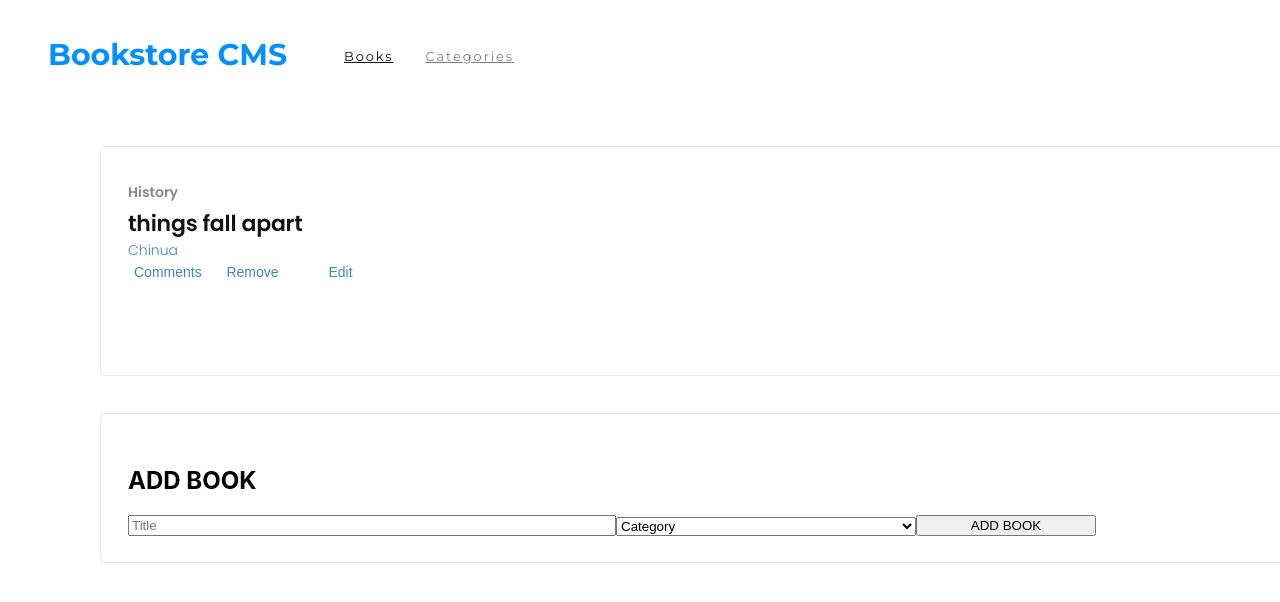
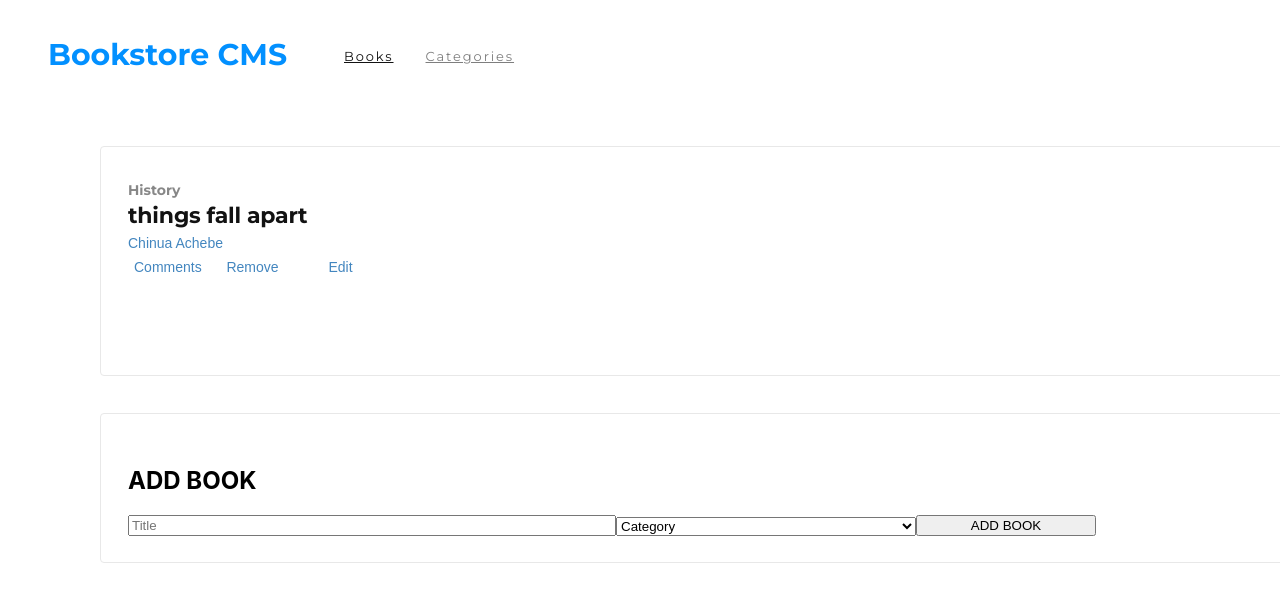
Before and after one commit to HanningtoneM/Book-store, a React (Create React App) app: page / in a window 1280 px wide. Shown: the top 602 px of the page. Built offline with nearby package versions, Linux system fonts and the light colour scheme.

Commit message:
Import useDispathc to book.js

```diff
--- a/src/components/Book.css
+++ b/src/components/Book.css
@@ -1,6 +1,6 @@
-@import url('https://fonts.googleapis.com/css2?family=Poppins:wght@200;300;400;500;600&display=swap');
+@import url(https://fonts.googleapis.com/css?family=Roboto+Slab:100,200,300,regular,500,600,700,800,900);
 
-.bookList {
+.Lesson-Panel {
   width: 75rem;
   height: 10.625rem;
   margin: 2.313rem 6.25rem 0;
@@ -8,14 +8,14 @@
   border-radius: 4px;
   border: solid 1px #e8e8e8;
   background-color: #fff;
-  font-family: 'Poppins', sans-serif;
 }
 
-.gen {
+.School-of {
   width: 3.063rem;
   height: 1.125rem;
   margin: 0 2.438rem 0 0;
   opacity: 0.5;
+  font-family: Montserrat, sans-serif;
   font-size: 0.875rem;
   font-weight: bold;
   font-stretch: normal;
@@ -29,6 +29,7 @@
   width: 12.313rem;
   height: 1.813rem;
   margin: 0.188rem 20.188rem 0 0;
+  font-family: RobotoSlab, Montserrat, sans-serif;
   font-size: 1.375rem;
   font-weight: bold;
   font-stretch: normal;
@@ -38,10 +39,11 @@
   color: #121212;
 }
 
-.auth {
+.Suzanne-Collins {
   width: 6.688rem;
   height: 1.188rem;
   margin: 0.25rem 0 0;
+  font-family: RobotoSlab, sans-serif;
   font-size: 0.875rem;
   font-weight: 300;
   font-stretch: normal;
@@ -55,6 +57,7 @@
   width: 4.563rem;
   height: 1.188rem;
   margin: 0.188rem 0.938rem 0.125rem 0;
+  font-family: RobotoSlab, sans-serif;
   font-size: 0.875rem;
   font-weight: 300;
   font-stretch: normal;
--- a/src/components/Book.js
+++ b/src/components/Book.js
@@ -1,18 +1,28 @@
 import { PropTypes } from 'prop-types';
+import { useDispatch } from 'react-redux';
+import { deleteBook } from '../redux/books/books';
 import './Book.css';
 
 const Book = (props) => {
-  const { genre, title, author } = props;
+  const {
+    id, genre, title, author,
+  } = props;
+
+  const dispatch = useDispatch;
+
+  const handleRemoveClick = () => {
+    dispatch(deleteBook({ id }));
+  };
 
   return (
-    <li className="bookList">
+    <li className="Lesson-Panel">
       <div className="book-header">
-        <span className="gen">{genre}</span>
+        <span className="School-of">{genre}</span>
         <h3 className="Title">{title}</h3>
-        <p className="auth">{author}</p>
+        <p className="Suzanne-Collins">{author}</p>
         <div className="book-header-buttons">
           <button className="Comments" type="button">Comments</button>
-          <button className="Comments" type="button">Remove</button>
+          <button onClick={handleRemoveClick} className="Comments" type="button">Remove</button>
           <button className="Comments" type="button">Edit</button>
         </div>
       </div>
@@ -22,6 +32,7 @@ const Book = (props) => {
 };
 
 Book.propTypes = {
+  id: PropTypes.instanceOf(Date).isRequired,
   genre: PropTypes.string.isRequired,
   title: PropTypes.string.isRequired,
   author: PropTypes.string.isRequired,
```
